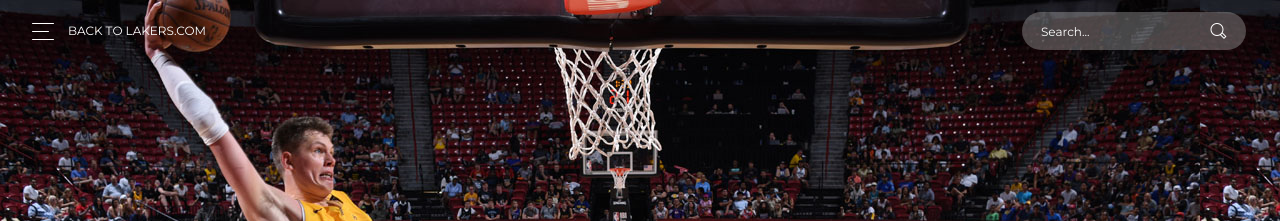
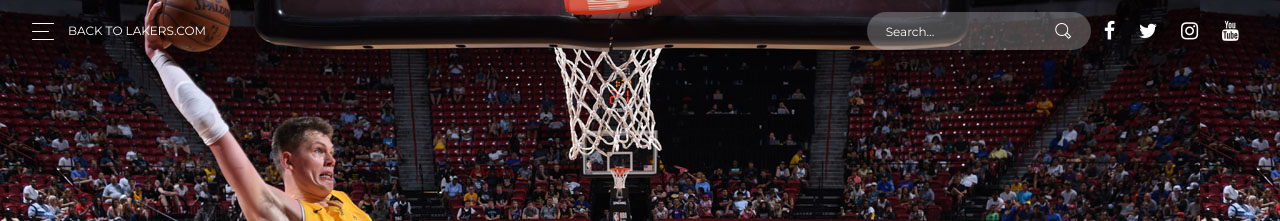
Before and after one commit to miyamotoryan/miyamotoryan-github.io, a plain HTML site: page index.html in a window 1280 px wide. Shown: the top 221 px of the page. Drawn offline with Linux system fonts and the light colour scheme.

Commit message:
Update index.html

```diff
--- a/index.html
+++ b/index.html
@@ -147,6 +147,12 @@
               </div>
             </form>
           </div>
+          <center>
+            <a href="https://www.facebook.com/losangeleslakers" class="fa fa-facebook"></a>
+            <a href="https://www.twitter.com/lakers" class="fa fa-twitter"></a>
+            <a href="https://instagram.com/lakers" class="fa fa-instagram"></a>
+            <a href="https://www.youtube.com/channel/UC8CSt-oVqy8pUAoKSApTxQw" class="fa fa-youtube"></a>
+          </center>
         </div>
       </nav>
       <!-- End Navbar -->
```
